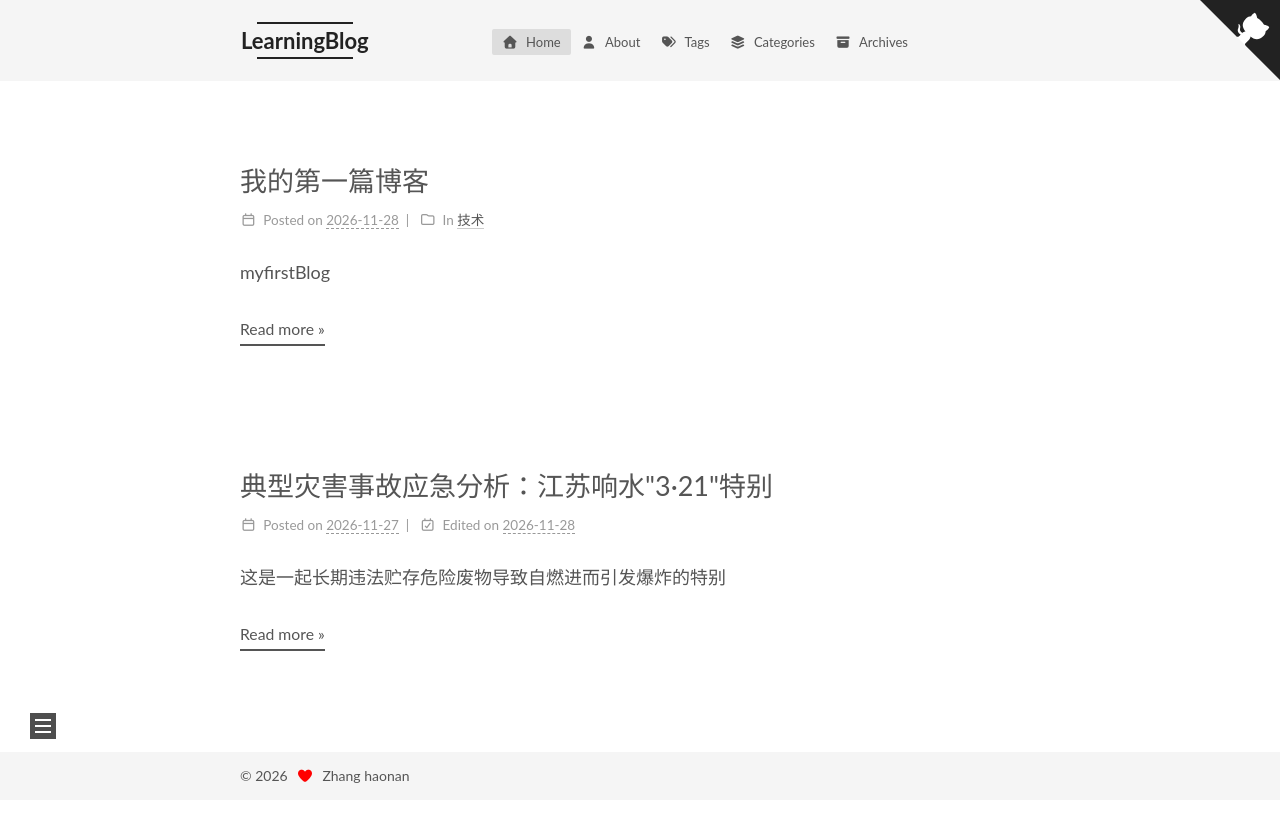
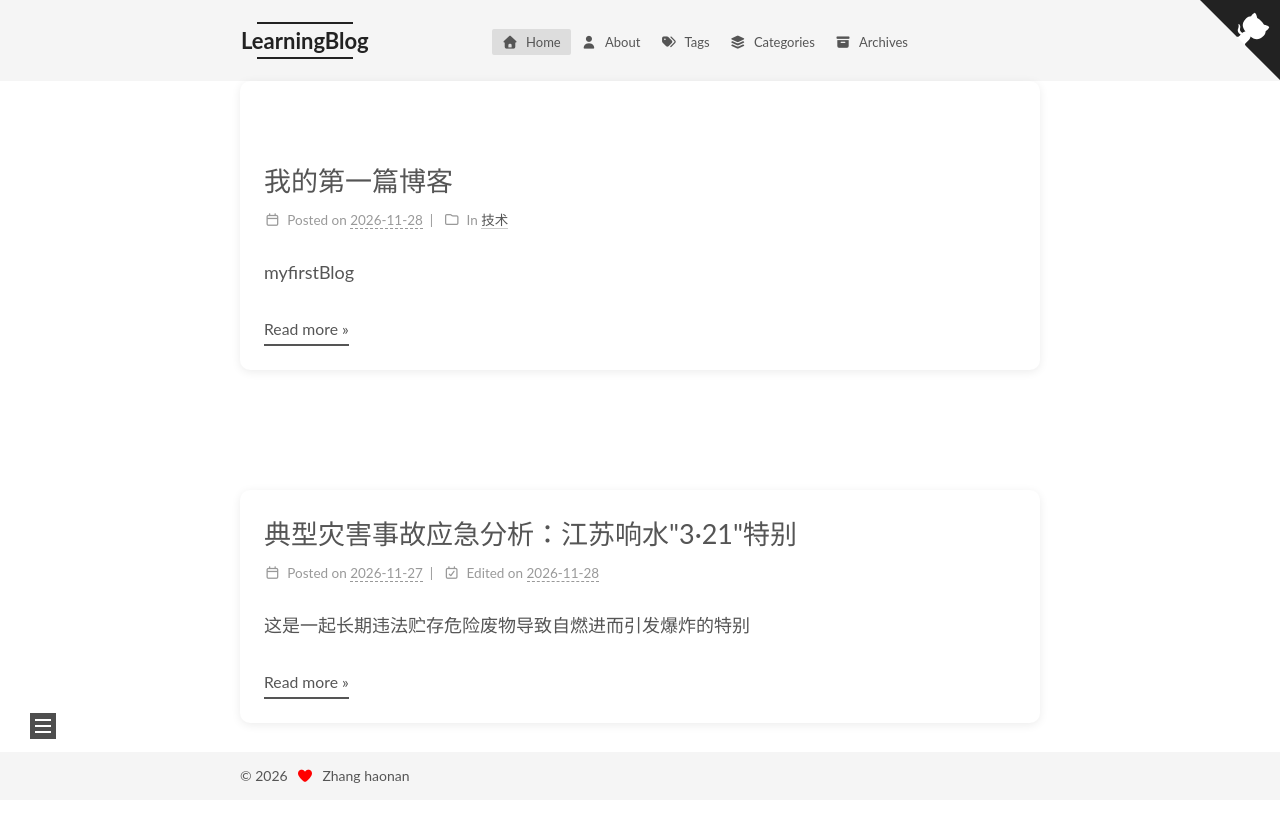
Before and after one commit to butterful-jpg/butterful-jpg.github.io, a plain HTML site: page index.html in a window 1280 px wide. Before the commit the page ends 800 px from the top, so only its background shows below. Drawn offline with nearby package versions, Linux system fonts and the light colour scheme.

Commit message:
Site updated: 2026-11-28 23:30:10

```diff
--- a/css/main.css
+++ b/css/main.css
@@ -1463,7 +1463,7 @@ pre code {
   vertical-align: middle;
 }
 .links-of-author a::before {
-  background: #12a887;
+  background: #9a2bff;
   display: inline-block;
   margin-right: 3px;
   transform: translateY(-2px);
@@ -2905,10 +2905,23 @@ header.header {
 .sub-menu .menu-item {
   display: inline-block;
 }
-body.index .header {
-  height: 100vh !important;
-  background-image: url("/images/bg.png") !important;
-  background-size: cover !important;
-  background-position: center !important;
-  background-repeat: no-repeat !important;
-}
+.post-block {
+  display: flex;
+  gap: 24px;
+  align-items: flex-start;
+  margin-bottom: 32px;
+  padding: 24px;
+  background: #fff;
+  border-radius: 10px;
+  box-shadow: 0 2px 10px rgba(0,0,0,0.08);
+}
+.post-cover,
+.post-thumb {
+  width: 260px;
+  flex-shrink: 0;
+  margin: 0 !important;
+}
+.post-content-wrap,
+.post-body {
+  flex: 1;
+}
--- a/index.html
+++ b/index.html
@@ -197,7 +197,7 @@
       <span class="post-meta-item-text">Posted on</span>
 
 
-      <time title="Created: 2026-11-28 00:00:00 / Modified: 23:09:46" itemprop="dateCreated datePublished" datetime="2026-11-28T00:00:00+08:00">2026-11-28</time>
+      <time title="Created: 2026-11-28 00:00:00 / Modified: 23:20:06" itemprop="dateCreated datePublished" datetime="2026-11-28T00:00:00+08:00">2026-11-28</time>
     </span>
     <span class="post-meta-item">
       <span class="post-meta-item-icon">
@@ -289,7 +289,7 @@
         <i class="far fa-calendar-check"></i>
       </span>
       <span class="post-meta-item-text">Edited on</span>
-      <time title="Modified: 2026-11-28 22:42:11" itemprop="dateModified" datetime="2026-11-28T22:42:11+08:00">2026-11-28</time>
+      <time title="Modified: 2026-11-28 23:19:56" itemprop="dateModified" datetime="2026-11-28T23:19:56+08:00">2026-11-28</time>
     </span>
 
 
```
Also changed, not shown: post/myfirstBlog.html (+2 -2 lines), post/report.html (+2 -2 lines), images/myfirstBlog.png (renamed from images/1.png).
